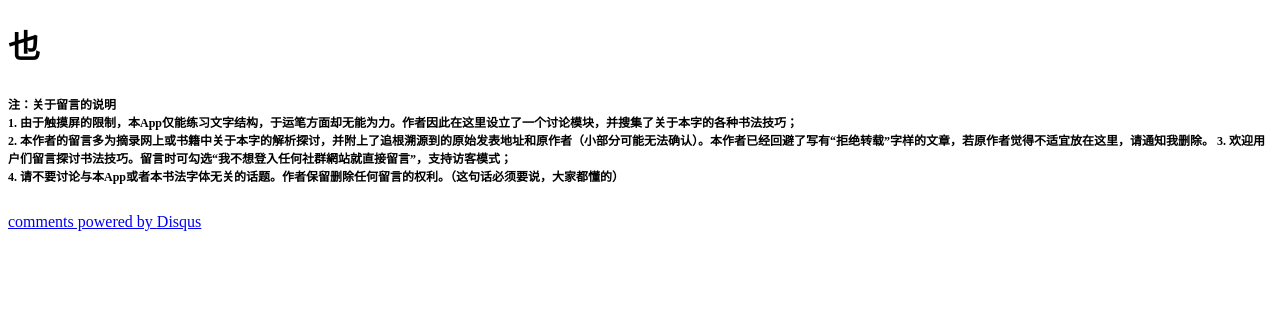
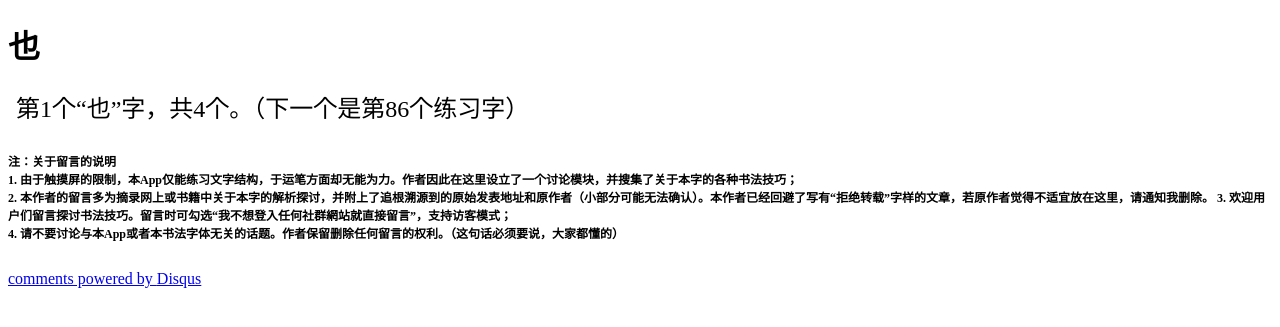
Before and after one commit to LiveCally/LanTing, a Jekyll site: the page built from _posts/2014-05-16-LanTing-25.html, in a window 1280 px wide. Shown: the top 327 px of the page. Built offline with Jekyll 4.4.1, drawn with Linux system fonts in a browser that asks for light colours; Markdown is read by kramdown in place of the engine named in the settings; comment, search, counter and statistics services are not loaded.

Commit message:
也字
也字

```diff
--- a/_posts/2014-05-16-LanTing-122.html
+++ b/_posts/2014-05-16-LanTing-122.html
@@ -4,4 +4,6 @@ title: 也--兰亭集序第122个字的BBS (BBS of the 122nd character in Lan Ti
 ---
 <h1>也</h1>
 
+<p>第3个“也”字，共4个。（下一个是第303个练习字）</p>
+
 {% include BBS.html %}
--- a/_posts/2014-05-16-LanTing-25.html
+++ b/_posts/2014-05-16-LanTing-25.html
@@ -4,4 +4,6 @@ title: 也--兰亭集序第25个字的BBS (BBS of the 25th character in Lan Ting
 ---
 <h1>也</h1>
 
+<p>第1个“也”字，共4个。（下一个是第86个练习字）</p>
+
 {% include BBS.html %}
--- a/_posts/2014-05-16-LanTing-303.html
+++ b/_posts/2014-05-16-LanTing-303.html
@@ -4,4 +4,6 @@ title: 也--兰亭集序第303个字的BBS (BBS of the 303rd character in Lan Ti
 ---
 <h1>也</h1>
 
+<p>第4个“也”字，也是最后一个。</p>
+
 {% include BBS.html %}
--- a/_posts/2014-05-16-LanTing-86.html
+++ b/_posts/2014-05-16-LanTing-86.html
@@ -4,4 +4,6 @@ title: 也--兰亭集序第86个字的BBS (BBS of the 86th character in Lan Ting
 ---
 <h1>也</h1>
 
+<p>第2个“也”字，共4个。（下一个是第122个练习字）</p>
+
 {% include BBS.html %}
```
